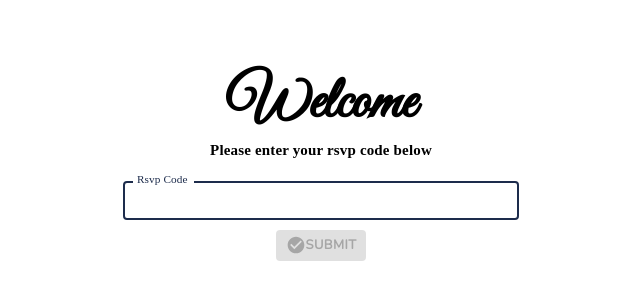
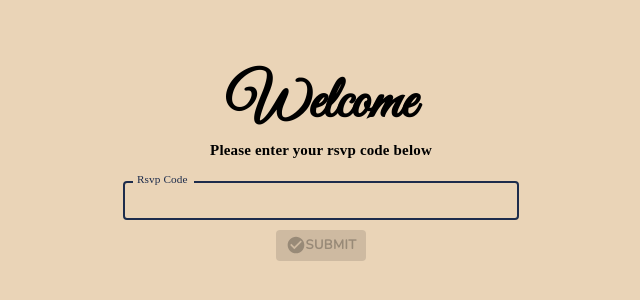
Before and after one commit to omerzulfiqar/wedding-app-ui, a React (Create React App) app: page / in a window 1280 px wide. Shown: the part 572-872 px from the top of the page, without its empty margins (319-959 px from the left). Built offline with nearby package versions, Linux system fonts and the light colour scheme; a web font is replaced by a local one.

Commit message:
development merged

```diff
--- a/src/App.css
+++ b/src/App.css
@@ -1,3 +1,10 @@
+html {
+  background-color: #ead4b7;
+}
+
+body {
+  -webkit-font-smoothing: antialiased;
+}
 
 .chq-atc {
   display: inline-block;
--- a/src/pages/UpdateRSVP.js
+++ b/src/pages/UpdateRSVP.js
@@ -25,7 +25,7 @@ export default class UpdateRSVP extends Component {
           <Typography color="primary" variant="h3">
             Update Rsvp
           </Typography>
-          <Button size="small"onClick={this.redirectHome}>
+          <Button size="small" onClick={this.redirectHome}>
             <HomeIcon />
           </Button>
         </div>
```
